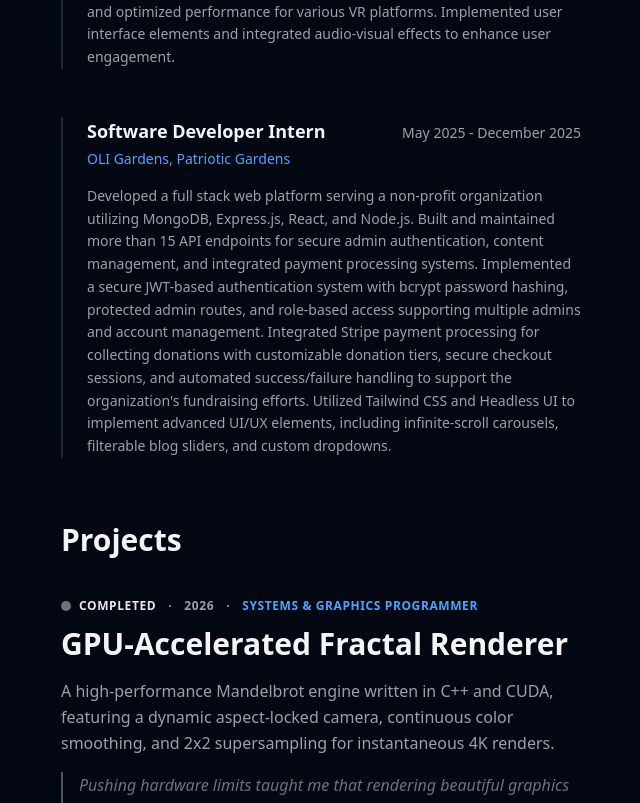
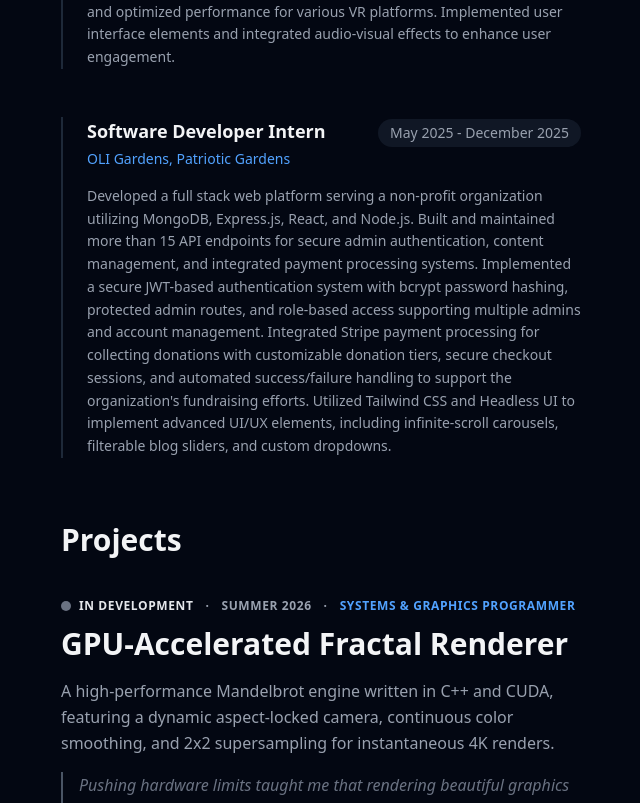
Before and after one commit to RamLanka05/v1, a React (Vite) app: page / in a window 1280 px wide. Shown: the part 849-1652 px from the top of the page, without its empty margins (603-1243 px from the left). Built offline with nearby package versions, Linux system fonts and the light colour scheme.

Commit message:
Linked Resume

```diff
--- a/src/components/Experience.tsx
+++ b/src/components/Experience.tsx
@@ -5,7 +5,6 @@ export default function Experience() {
     <section id="experience" className="scroll-mt-24">
       <h2 className="text-3xl font-bold mb-8 text-gray-900 dark:text-gray-100">Experience</h2>
 
-      {/* Swapped grid for a vertical flex column */}
       <div className="flex flex-col gap-12">
         {experienceData.map((it) => (
           <article
@@ -23,8 +22,7 @@ export default function Experience() {
                 </p>
               </div>
 
-              {/* Pushed the date to the right on desktop, kept it subdued */}
-              <span className="text-sm text-gray-500 dark:text-gray-400 whitespace-nowrap">
+              <span className="text-sm font-medium text-gray-500 dark:text-gray-400 whitespace-nowrap bg-gray-100/50 dark:bg-gray-800/50 px-3 py-1 rounded-full">
                 {it.period}
               </span>
             </div>
@@ -64,9 +62,6 @@ export default function Experience() {
 //                 </p>
 //               </div>
 
-//               <span className="text-sm font-medium text-gray-500 dark:text-gray-400 whitespace-nowrap bg-gray-100/50 dark:bg-gray-800/50 px-3 py-1 rounded-full">
-//                 {it.period}
-//               </span>
 //             </div>
 
 //             <p className="text-sm text-gray-600 dark:text-gray-300 leading-relaxed mt-2 whitespace-pre-line">
--- a/src/components/Hero.tsx
+++ b/src/components/Hero.tsx
@@ -29,7 +29,7 @@ export default function Hero() {
 
         {/* Resume Button */}
         <a
-          href="/resume.pdf"
+          href="assets/SathvikLankaR.pdf"
           target="_blank"
           rel="noopener noreferrer"
           className="flex items-center gap-2 text-sm font-semibold text-white bg-gray-900 dark:bg-white dark:text-gray-900 hover:bg-gray-800 dark:hover:bg-gray-100 px-5 py-2.5 rounded-lg transition-all shadow-sm"
--- a/src/components/Projects.tsx
+++ b/src/components/Projects.tsx
@@ -59,14 +59,8 @@ export default function Projects() {
               <span className="text-blue-600 dark:text-blue-400">{p.role}</span>
             </div>
 
-            {/* Added a subtle star icon next to the title if the project is starred! */}
             <h3 className="text-2xl sm:text-3xl font-bold text-gray-900 dark:text-gray-100 mb-4 flex items-center gap-3">
               {p.title}
-              {/* {p.starred && (
-                <svg className="w-6 h-6 text-yellow-500 dark:text-yellow-400" fill="currentColor" viewBox="0 0 20 20">
-                  <path d="M9.049 2.927c.3-.921 1.603-.921 1.902 0l1.07 3.292a1 1 0 00.95.69h3.462c.969 0 1.371 1.24.588 1.81l-2.8 2.034a1 1 0 00-.364 1.118l1.07 3.292c.3.921-.755 1.688-1.54 1.118l-2.8-2.034a1 1 0 00-1.175 0l-2.8 2.034c-.784.57-1.838-.197-1.539-1.118l1.07-3.292a1 1 0 00-.364-1.118L2.98 8.72c-.783-.57-.38-1.81.588-1.81h3.461a1 1 0 00.951-.69l1.07-3.292z" />
-                </svg>
-              )} */}
             </h3>
 
             <div className="text-base text-gray-600 dark:text-gray-400 space-y-4 mb-6 leading-relaxed">
--- a/src/data/work.ts
+++ b/src/data/work.ts
@@ -56,8 +56,8 @@ export const projects: Project[] = [
   {
     id: 'cuda-mandelbrot',
     title: 'GPU-Accelerated Fractal Renderer',
-    status: 'Completed',
-    date: '2026',
+    status: 'In Development',
+    date: 'Summer 2026',
     role: 'Systems & Graphics Programmer',
     starred: true,
     image: '',
```
Also changed, not shown: 1 other file (tests, documents, lock files or other folders).
